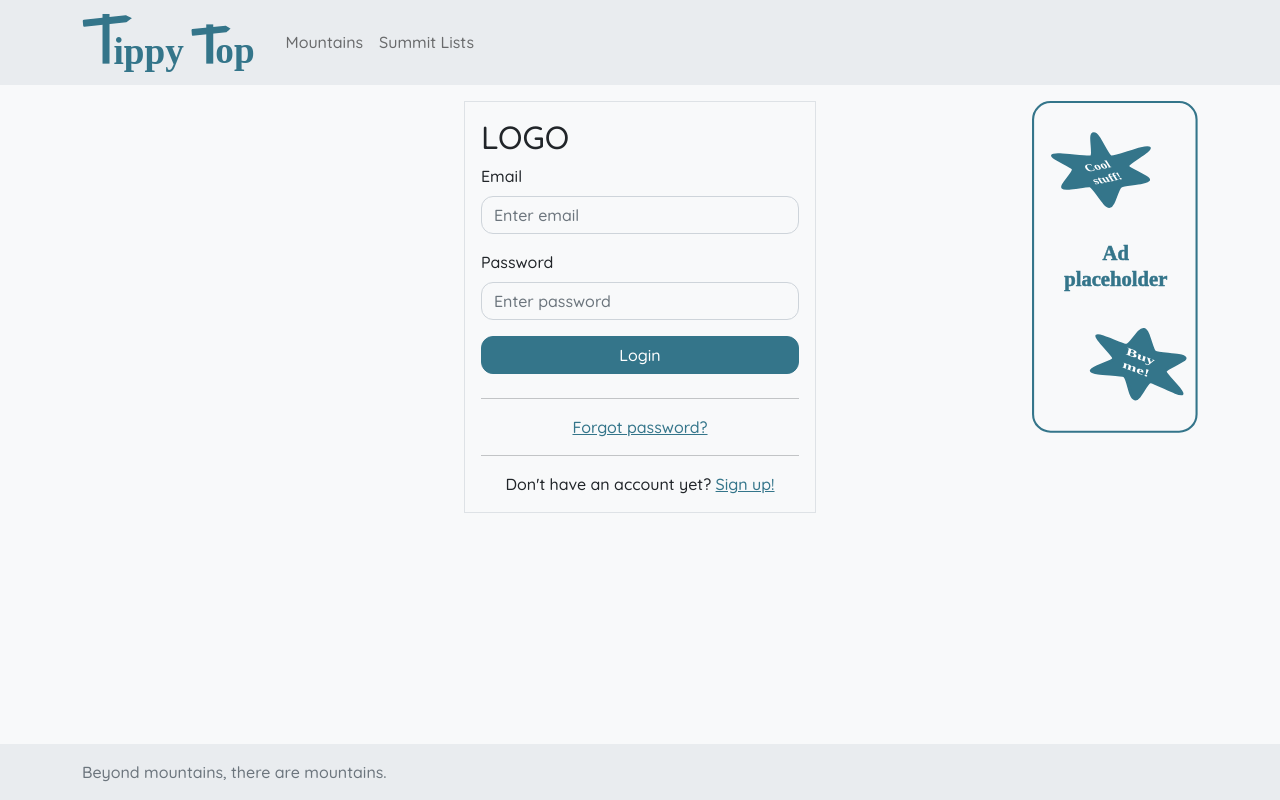
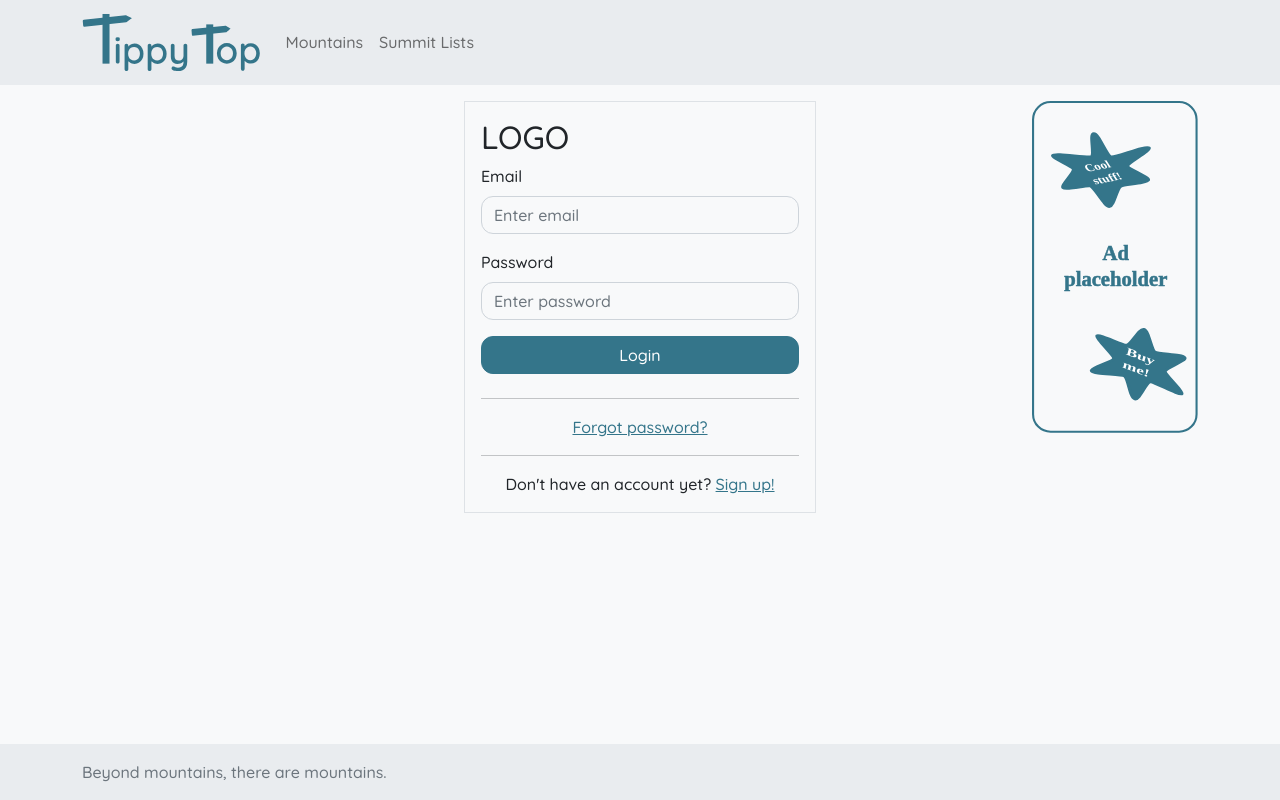
Before and after one commit to markbradley27/marshall, a React (Create React App) app in the folder app/: page /login in a window 1280 px wide. Built offline with nearby package versions, Linux system fonts and the light colour scheme; no server answers.

Commit message:
Convert logo text to svg path.

```diff
--- a/app/src/components/shared/page_framework/Navbar.tsx
+++ b/app/src/components/shared/page_framework/Navbar.tsx
@@ -13,7 +13,7 @@ function Navbar() {
     <BsNavbar className="bg-light">
       <Container>
         <BsNavbar.Brand href="/">
-          <Image src="/graphics/logo_full.svg" />
+          <Image src="/graphics/logo_full_fontless.svg" />
         </BsNavbar.Brand>
         <BsNavbar.Collapse>
           <Nav>
```
Also changed, not shown: app/public/graphics/logo_full_fontless.svg (added).
